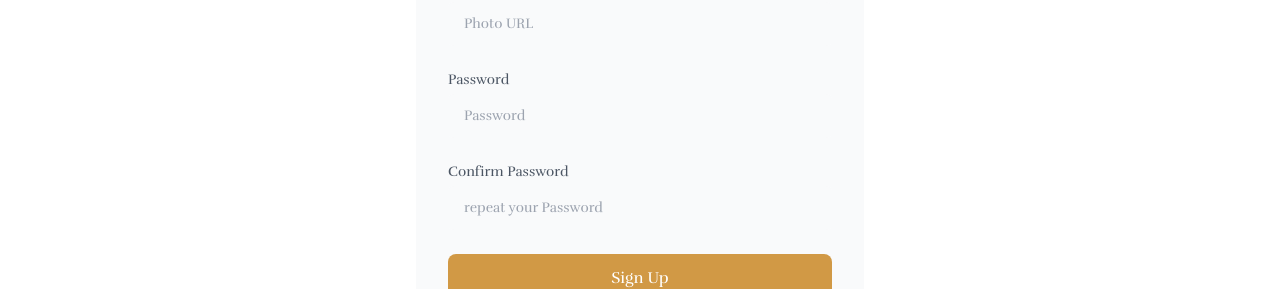
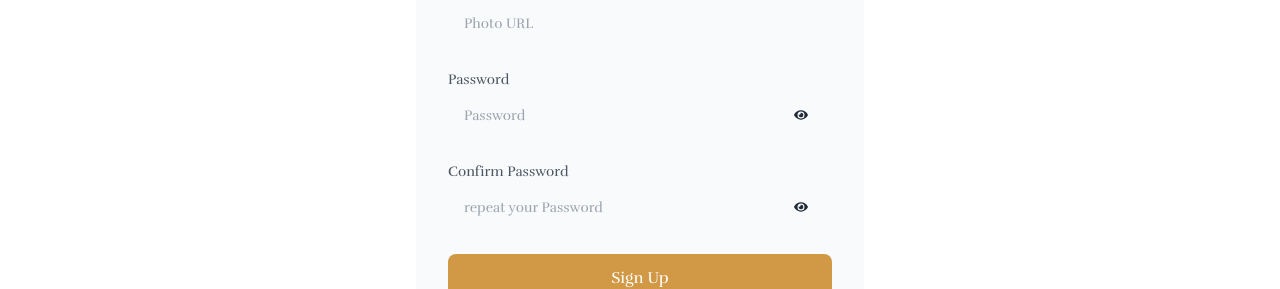
Before and after one commit to NabilaFerdousPrapty/Majestic-Manors, a React (Vite) app: page /signup in a window 1280 px wide. Shown: the part 386-675 px from the top of the page. Built offline with nearby package versions, Linux system fonts and the light colour scheme; no server answers; a web font is replaced by a local one.

Commit message:
sign up page all requirements done

```diff
--- a/src/Pages/Signup/Signup.jsx
+++ b/src/Pages/Signup/Signup.jsx
@@ -1,9 +1,11 @@
 import { useForm } from "react-hook-form";
 import { toast } from "react-hot-toast";
-
+import { FaEye } from "react-icons/fa";
+import { FaEyeSlash } from "react-icons/fa";
 import UseAuth from "../../hooks/UseAuth";
 import { useNavigate } from 'react-router-dom';
 import { useLocation } from 'react-router-dom';
+import { useState } from "react";
 
 const Signup = () => {
   const { createUser } = UseAuth()
@@ -11,29 +13,47 @@ const Signup = () => {
    const navigate = useNavigate();
    const location = useLocation();
    const from = location?.state || "/";
+  //  const [registerError, setRegisterError] = useState(null);
+  const [showPassword, setShowPassword] = useState(false);
+  const [showConfirmPassword, setShowConfirmPassword] = useState(false);
+
   const {
     register,
     handleSubmit,
     formState: { errors },
   } = useForm();
-  const regex="^(?=.*[a-z])(?=.*[A-Z]).{6,}$";
+
 
   const onSubmit = (data) => {
+    const regex = /^(?=.*[a-z])(?=.*[A-Z]).{6,}$/;
     console.log(data);
-    const { UserName,Email, password, photoURL, confirmPassword } = data;
+    // setRegisterError('');
+    const { UserName, Email, password, photoURL, confirmPassword } = data;
     if (password !== confirmPassword) {
-
+      toast.error("Passwords do not match");
       return;
     }
-
+    if (password.length < 6) {
+      toast.error("Password must be at least 6 characters");
+      return;
+    } else if (!regex.test(password)) {
+      toast.error("Password must contain at least one uppercase letter, one lowercase letter, and be at least 6 characters");
+      return;
+    }
     createUser(Email, password)
       .then((result) => {
+        toast.success("Account created successfully");
         if (result.user) {
           navigate(from);
         }
       })
-    .catch((err) => console.log(err));
+      .catch((err) => {
+        console.log(err);
+        toast.error(err.message);
+      });
   };
+
+
   return (
     <div className="flex justify-center items-center mt-10">
       <div className="w-full max-w-md p-8 space-y-3 rounded-xl bg-gray-50 text-gray-800">
@@ -84,34 +104,41 @@ const Signup = () => {
             />
 
           </div>
-          <div className="space-y-1 text-sm">
+          <div className="space-y-1 text-sm relative">
             <label htmlFor="password" className="block text-gray-600">
               Password
             </label>
             <input
-              type="password"
+              type={showPassword?"text":"password"}
               name="password"
               id="password"
               placeholder="Password"
                 {...register("password", { required: true })}
               className="w-full px-4 py-3 rounded-md border-gray-300 bg-gray-50 text-gray-800 focus:border-indigo-600"
             />
+            <span className="absolute top-1/2 left-[90%]" onClick={()=>setShowPassword(!showPassword)}>
+              {showPassword?<FaEyeSlash/>:<FaEye/>}
+            </span>
             {errors.password && <span className="text-red-600">Password is required</span>}
           </div>
 
 
-          <div className="space-y-1 text-sm">
+          <div className="space-y-1 text-sm relative">
             <label htmlFor="password" className="block text-gray-600">
               Confirm Password
             </label>
             <input
-              type="password"
+              type={showConfirmPassword?"text":"password"}
               name="confirm-password"
               id="confirm-password"
               placeholder="repeat your Password"
                 {...register("confirmPassword", { required: true })}
               className="w-full px-4 py-3 rounded-md border-gray-300 bg-gray-50 text-gray-800 focus:border-indigo-600"
             />
+            <span className="absolute top-1/2 left-[90%]"
+            onClick={()=>setShowConfirmPassword(!showConfirmPassword)}>
+               {showConfirmPassword?<FaEyeSlash/>:<FaEye/>}
+            </span>
             {errors.confirmPassword && <span className="text-red-600">Password confirmation is required</span>}
           </div>
 
--- a/src/main.jsx
+++ b/src/main.jsx
@@ -1,6 +1,6 @@
 import React from 'react'
 import ReactDOM from 'react-dom/client'
-
+import { Toaster } from 'react-hot-toast'
 import './index.css'
 import router from './routes/Router.jsx'
 import { RouterProvider } from 'react-router-dom'
@@ -10,6 +10,7 @@ ReactDOM.createRoot(document.getElementById('root')).render(
   <React.StrictMode>
  <AuthProvider>
  <RouterProvider router={router} />
+ <Toaster position='top-right' />
  </AuthProvider>
 </React.StrictMode>
 )
```
Lines whose indentation alone changed are shown as unchanged.
